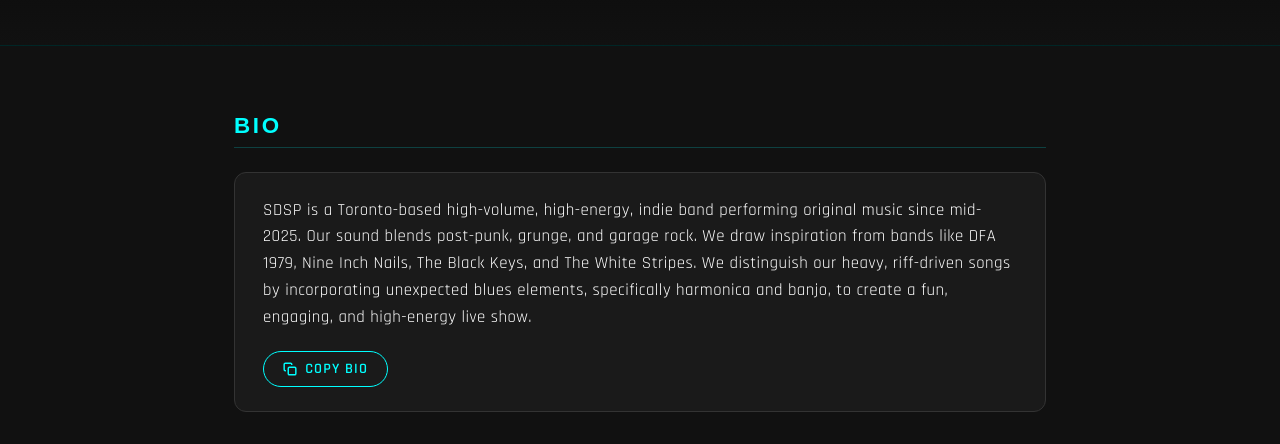
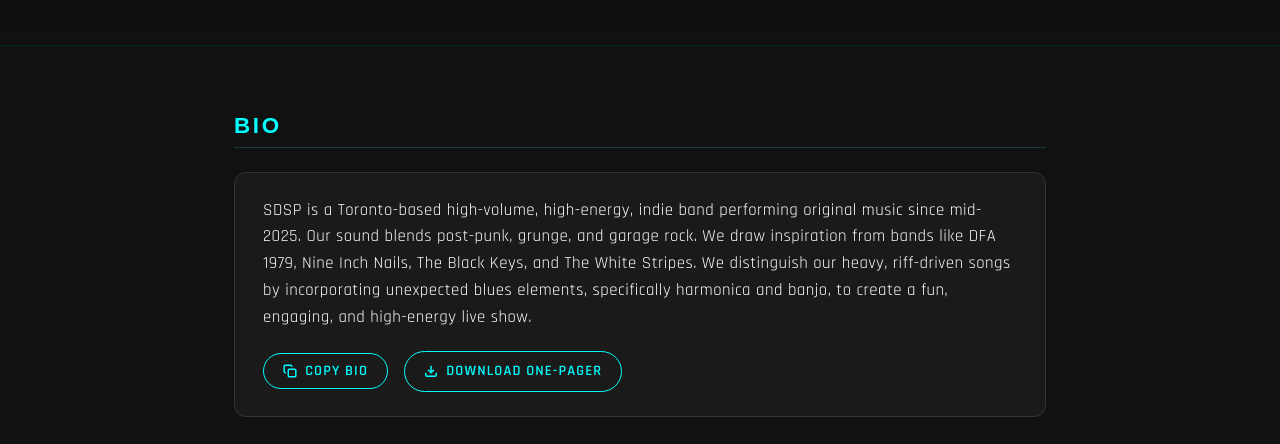
Before and after one commit to jjhiew/sdspmusic.com, an Eleventy site: page src/pages/epk.njk in a window 1280 px wide. Shown: the part 356-800 px from the top of the page. Built offline with nearby package versions, Linux system fonts and the light colour scheme; Eleventy itself is replaced by a stand-in of ours; files that its build step writes are made by us from their sources.

Commit message:
Add one-pager to EPK

```diff
--- a/src/pages/epk.njk
+++ b/src/pages/epk.njk
@@ -33,6 +33,23 @@
       </svg>
       <span id="epk-copy-label">Copy Bio</span>
     </button>
+    <a
+      href="/epk/one-pager.pdf"
+      download="SDSP-One-Pager.pdf"
+      class="epk-copy-btn"
+      style="text-decoration: none; margin-left: 10px;">
+      <svg
+        xmlns="http://www.w3.org/2000/svg"
+        width="14"
+        height="14"
+        viewbox="0 0 24 24"
+        fill="none"
+        stroke="currentColor"
+        stroke-width="2.5">
+        <path d="M21 15v4a2 2 0 0 1-2 2H5a2 2 0 0 1-2-2v-4"/><polyline points="7 10 12 15 17 10"/><line x1="12" y1="15" x2="12" y2="3"/>
+      </svg>
+      Download One-Pager
+    </a>
   </div>
 </div>
 <hr
```
Also changed, not shown: 1 other file. Lines whose indentation alone changed are shown as unchanged.
